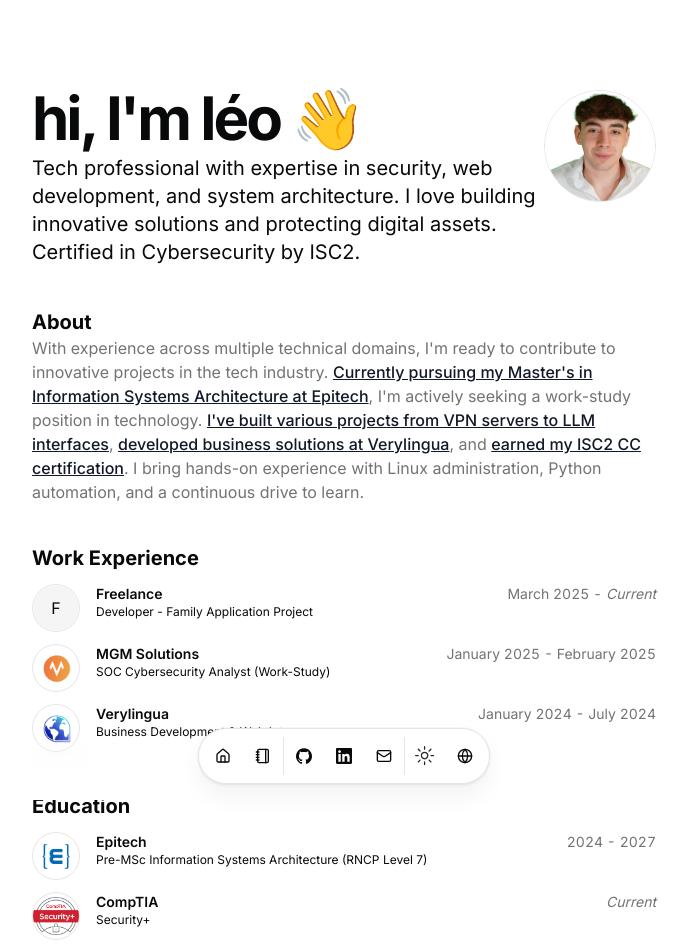
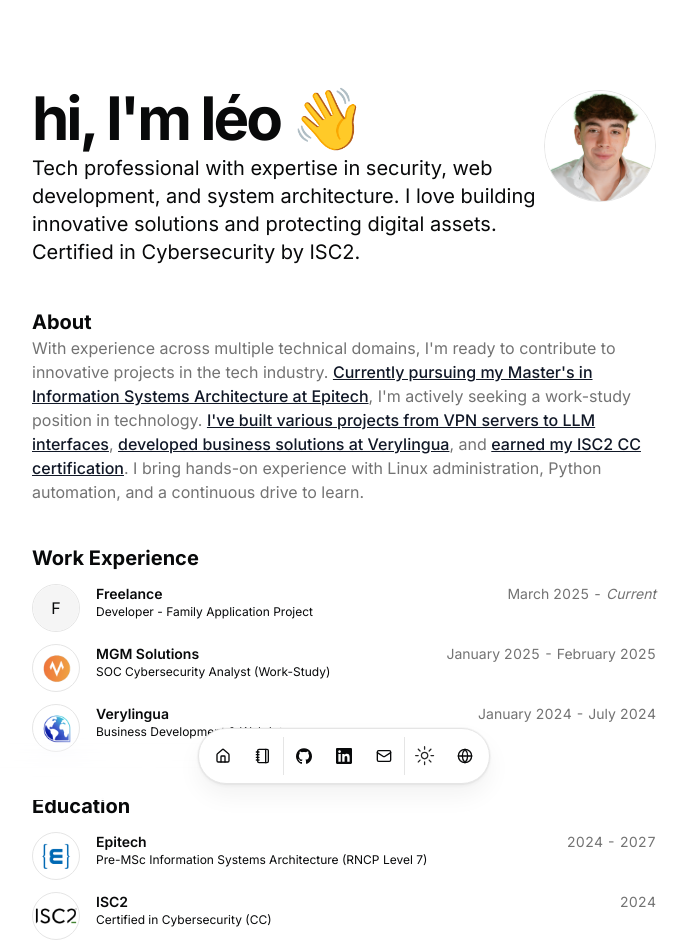
Before and after one commit to leo-mathurin/portfolio, a Next.js app: page / in a window 1280 px wide. Shown: the top 952 px of the page, without its empty margins (296-985 px from the left). Built offline with nearby package versions, Linux system fonts and the light colour scheme.

Commit message:
Removed CompTIA Security+ entry from resume data.

```diff
--- a/src/data/resume.tsx
+++ b/src/data/resume.tsx
@@ -125,17 +125,6 @@ export const DATA = {
       logoUrl: "/epitech.png",
       start: "2024",
       end: "2027",
-    },
-    {
-      school: "CompTIA",
-      href: "https://www.comptia.org/certifications/security",
-      degree: {
-        en: "Security+",
-        fr: "Security+"
-      },
-      logoUrl: "/comptia.png",
-      start: "",
-      end: "Current",
     },
     {
       school: "ISC2",
```
